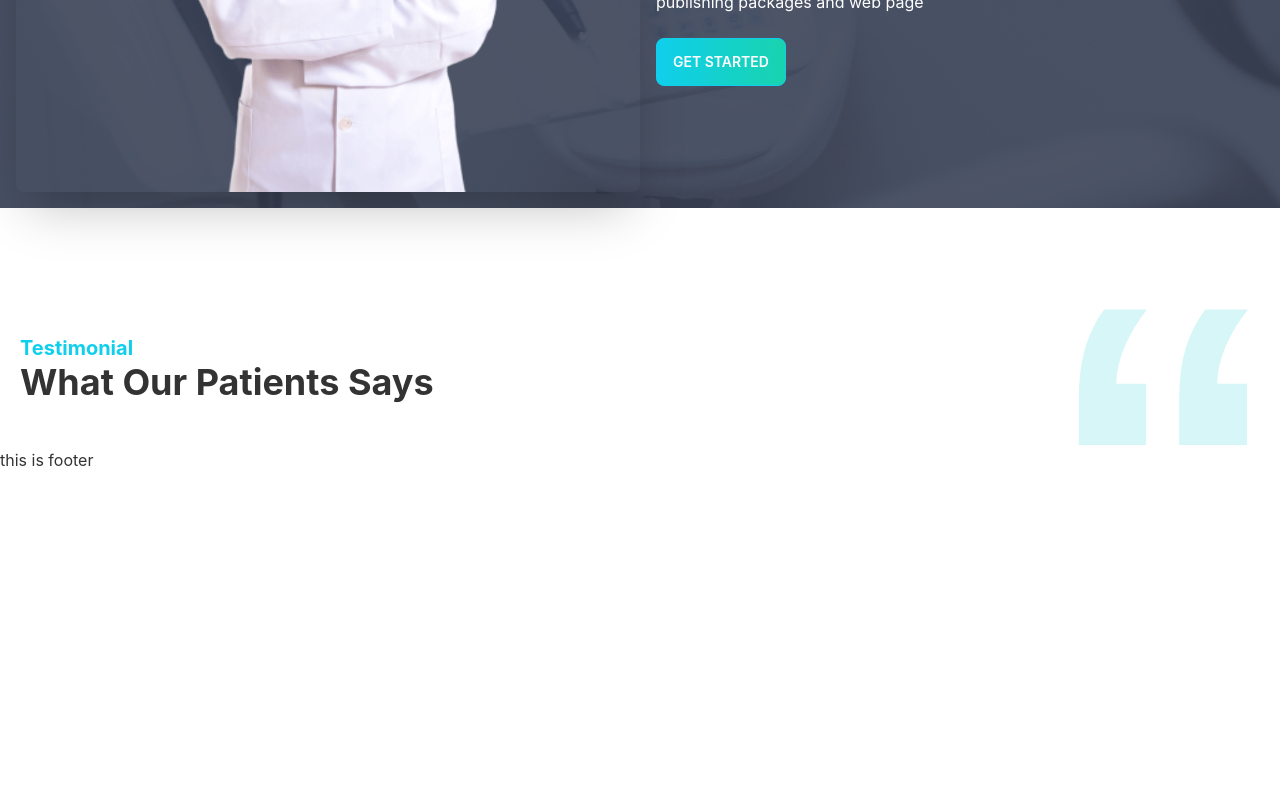
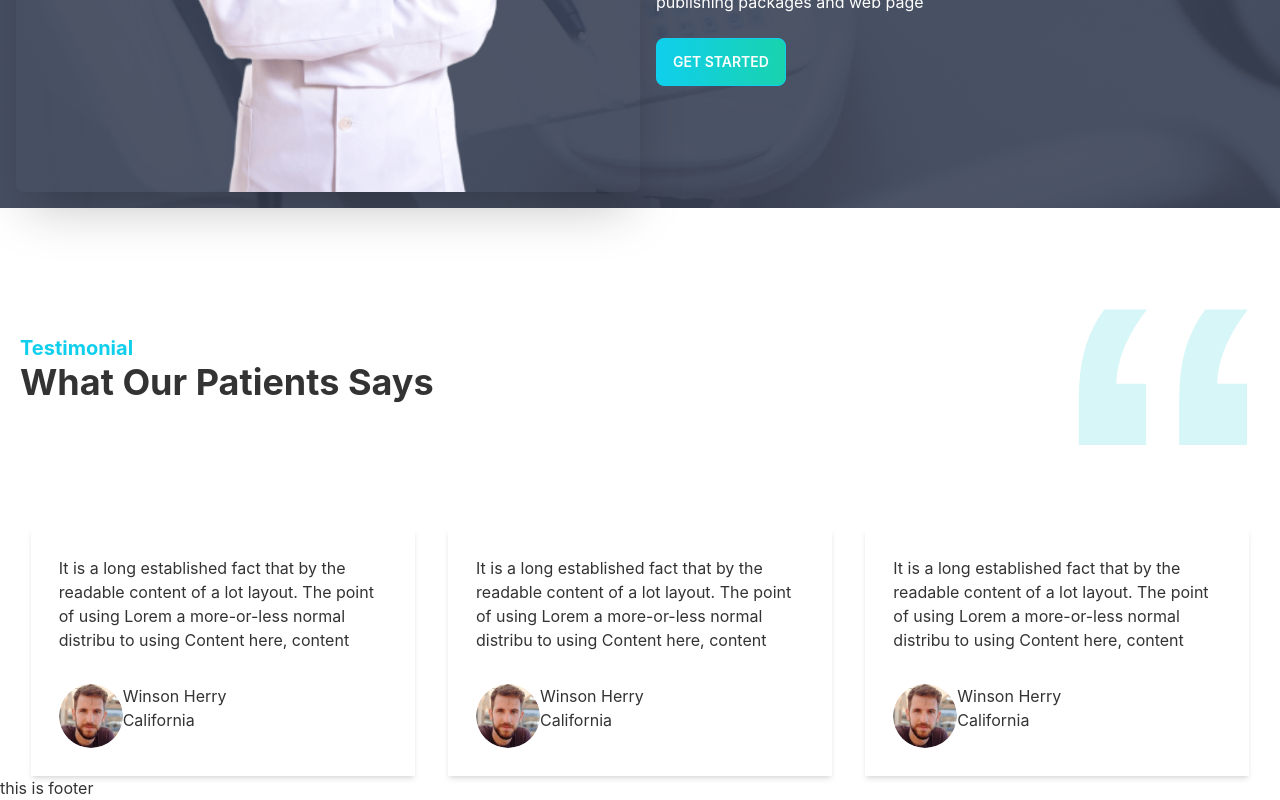
Before and after one commit to sowmik-sec/doctors-portal-client, a React (Create React App) app: page / in a window 1280 px wide. Shown: the part 2452-3252 px from the top of the page. Before the commit the page ends 2924 px from the top, so only its background shows below. Built offline with nearby package versions, Linux system fonts and the light colour scheme.

Commit message:
testimonial section done

```diff
--- a/src/Pages/Home/Testimonials/Testimonials.js
+++ b/src/Pages/Home/Testimonials/Testimonials.js
@@ -1,10 +1,35 @@
 import React from "react";
 import quote from "../../../assets/icons/quote.svg";
+import people1 from "../../../assets/images/people1.png";
+import Testimony from "./Testimony";
 
 const Testimonials = () => {
+  const testimonials = [
+    {
+      id: 1,
+      testimony: `It is a long established fact that by the readable content of a lot layout. The point of using Lorem a more-or-less normal distribu to using Content here, content`,
+      img: people1,
+      name: "Winson Herry",
+      location: "California",
+    },
+    {
+      id: 2,
+      testimony: `It is a long established fact that by the readable content of a lot layout. The point of using Lorem a more-or-less normal distribu to using Content here, content`,
+      img: people1,
+      name: "Winson Herry",
+      location: "California",
+    },
+    {
+      id: 3,
+      testimony: `It is a long established fact that by the readable content of a lot layout. The point of using Lorem a more-or-less normal distribu to using Content here, content`,
+      img: people1,
+      name: "Winson Herry",
+      location: "California",
+    },
+  ];
   return (
     <div className="mt-20 mx-5">
-      <div className="flex justify-between items-center">
+      <div className="flex justify-between items-center mb-20">
         <div>
           <h4 className="text-xl text-primary font-bold">Testimonial</h4>
           <h1 className="text-4xl font-bold">What Our Patients Says</h1>
@@ -13,6 +38,11 @@ const Testimonials = () => {
           <img src={quote} alt="" className="h-40 w-48" />
         </div>
       </div>
+      <div className="grid lg:grid-cols-3 md:grid-cols-2 grid-cols-1 gap-3">
+        {testimonials.map((testimony) => (
+          <Testimony key={testimony.id} tes={testimony} />
+        ))}
+      </div>
     </div>
   );
 };
--- /dev/null
+++ b/src/Pages/Home/Testimonials/Testimony.js
@@ -0,0 +1,21 @@
+import React from "react";
+
+const Testimony = ({ tes }) => {
+  const { img, name, location, testimony } = tes;
+  return (
+    <div className="max-w-sm shadow-md p-7 mx-auto">
+      <div className="mb-8">
+        <p>{testimony}</p>
+      </div>
+      <div className="flex">
+        <img src={img} alt="" className="rounded-full h-16" />
+        <div>
+          <h3>{name}</h3>
+          <p>{location}</p>
+        </div>
+      </div>
+    </div>
+  );
+};
+
+export default Testimony;
```
